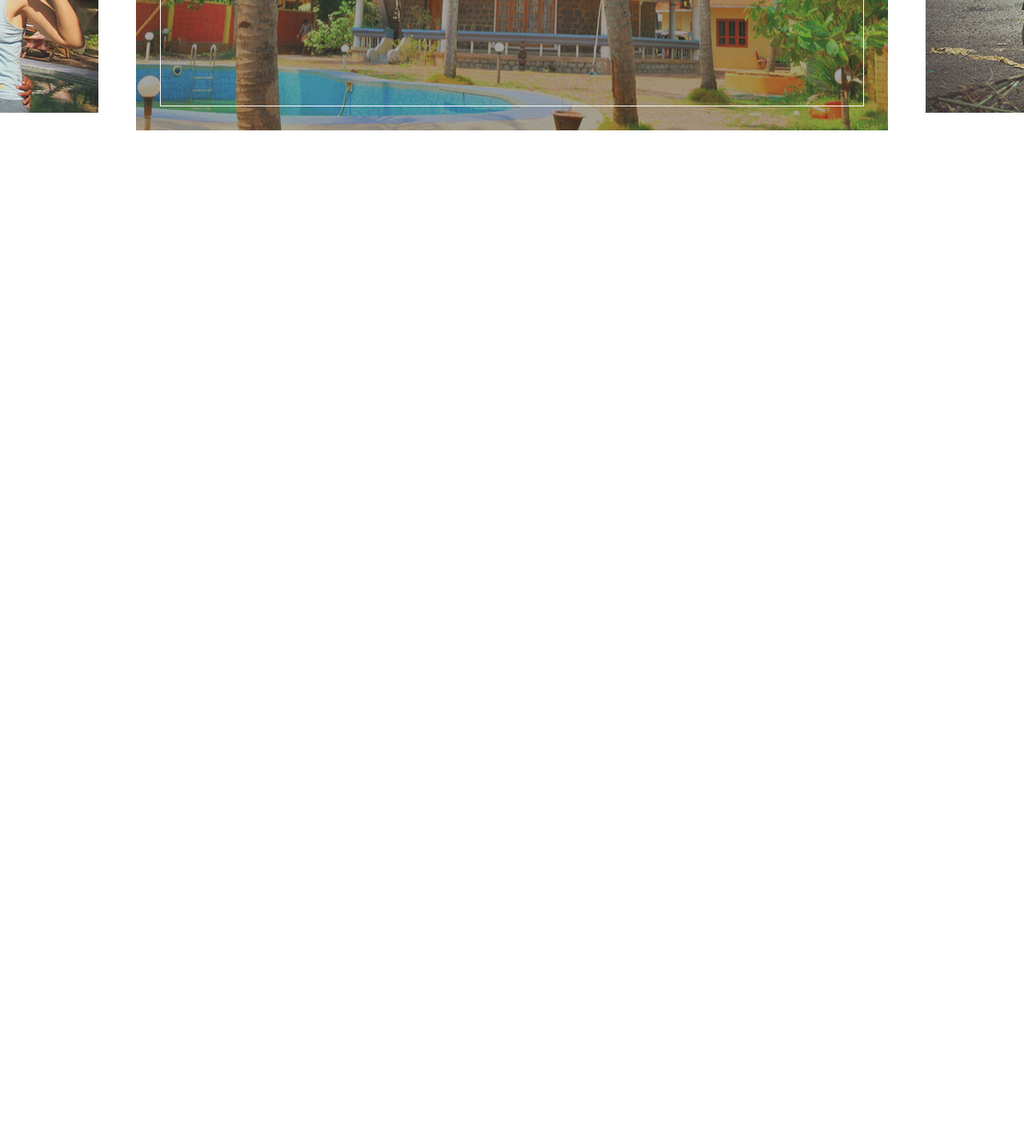
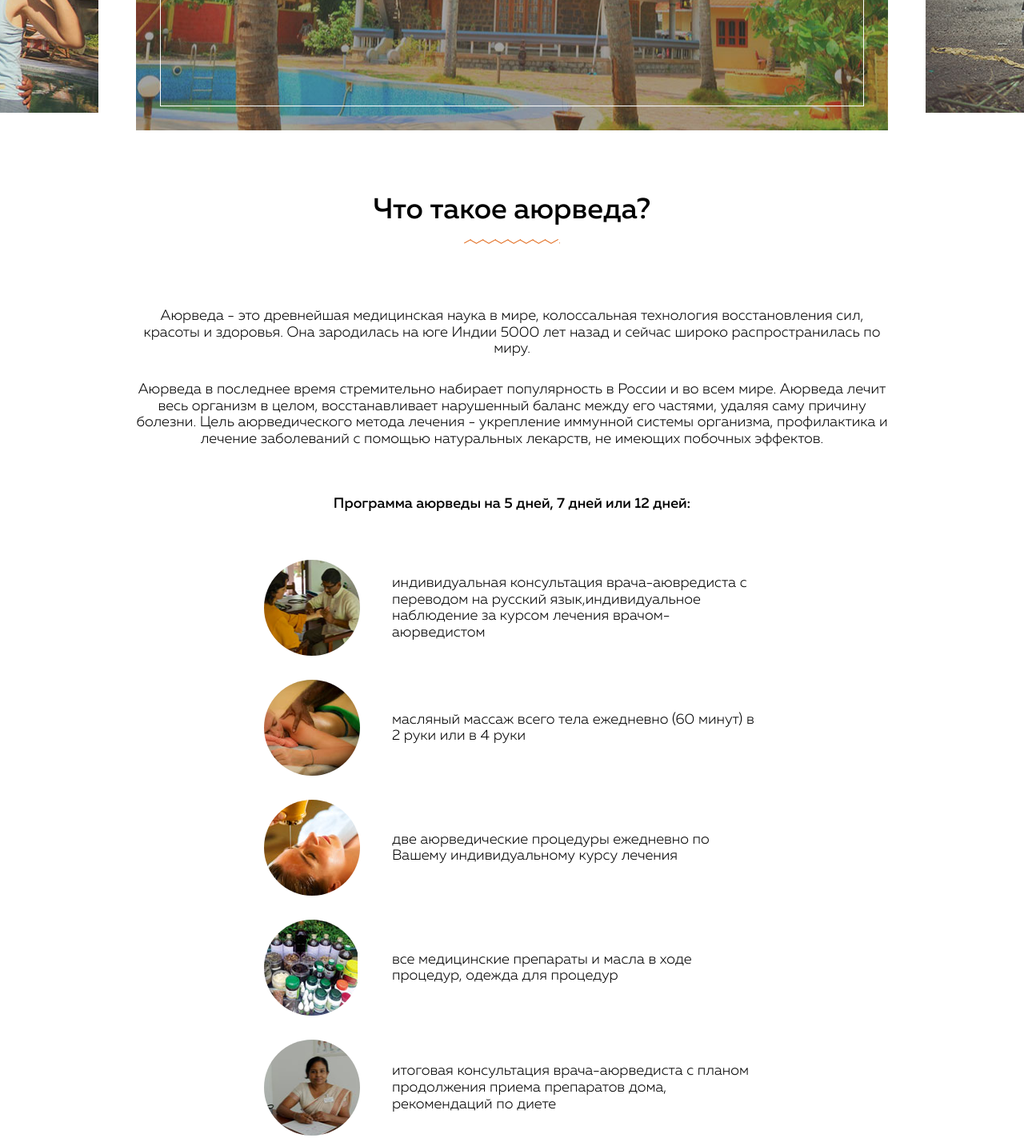
Before and after one commit to MilshynVitalii/suns-home, a website: page index.html in a window 1280 px wide. Shown: the part 4172-5595 px from the top of the page at 80% size. Before the commit the page ends 4335 px from the top, so only its background shows below. Drawn offline with Linux system fonts and the light colour scheme.

Commit message:
What section | responsive

```diff
--- a/index.html
+++ b/index.html
@@ -230,5 +230,72 @@
         </div>
       </div>
     </section>
+
+    <section class="what">
+      <div class="container">
+        <h2 class="section-title what__title">Что такое аюрведа?</h2>
+        <p class="what__details">
+          Аюрведа - это древнейшая медицинская наука в мире, колоссальная
+          технология восстановления сил, красоты и здоровья. Она зародилась на
+          юге Индии 5000 лет назад и сейчас широко распространилась по миру.
+        </p>
+        <p class="what__details">
+          Аюрведа в последнее время стремительно набирает популярность в России
+          и во всем мире. Аюрведа лечит весь организм в целом, восстанавливает
+          нарушенный баланс между его частями, удаляя саму причину болезни. Цель
+          аюрведического метода лечения - укрепление иммунной системы организма,
+          профилактика и лечение заболеваний с помощью натуральных лекарств, не
+          имеющих побочных эффектов.
+        </p>
+        <h4 class="what__subtitle">
+          Программа аюрведы на 5 дней, 7 дней или 12 дней:
+        </h4>
+        <div class="what__item">
+          <div class="what__img">
+            <img src="./img/what/item-1.jpg" alt="" />
+          </div>
+          <p>
+            индивидуальная консультация врача-аювредиста с переводом на русский
+            язык,индивидуальное наблюдение за курсом лечения врачом-аюрведистом
+          </p>
+        </div>
+        <div class="what__item">
+          <div class="what__img">
+            <img src="./img/what/item-2.jpg" alt="" />
+          </div>
+          <p>
+            масляный массаж всего тела ежедневно (60 минут) в 2 руки или в 4
+            руки
+          </p>
+        </div>
+        <div class="what__item">
+          <div class="what__img">
+            <img src="./img/what/item-3.jpg" alt="" />
+          </div>
+          <p>
+            две аюрведические процедуры ежедневно по Вашему индивидуальному
+            курсу лечения
+          </p>
+        </div>
+        <div class="what__item">
+          <div class="what__img">
+            <img src="./img/what/item-4.jpg" alt="" />
+          </div>
+          <p>
+            все медицинские препараты и масла в ходе процедур, одежда для
+            процедур
+          </p>
+        </div>
+        <div class="what__item">
+          <div class="what__img">
+            <img src="./img/what/item-5.jpg" alt="" />
+          </div>
+          <p>
+            итоговая консультация врача-аюрведиста с планом продолжения приема
+            препаратов дома, рекомендаций по диете
+          </p>
+        </div>
+      </div>
+    </section>
   </body>
 </html>
--- a/sass/sections/_journey.scss
+++ b/sass/sections/_journey.scss
@@ -13,26 +13,6 @@
     left: 0;
     background-color: $secondary-color;
     z-index: -1;
-  }
-
-  .journey__content {
-    background: url(../img/journey/journey-bg.jpg) no-repeat center;
-    &::before {
-      background: url(../img/journey/journey-bgL.jpg);
-    }
-    &::after {
-      background: url(../img/journey/journey-bgR.jpg);
-    }
-  }
-
-  .plan__content {
-    background: url(../img/plan/plan-bg.jpg) no-repeat center;
-    &::before {
-      background: url(../img/plan/plan-bgL.jpg);
-    }
-    &::after {
-      background: url(../img/plan/plan-bgR.jpg);
-    }
   }
 
   &__content {
@@ -80,8 +60,29 @@
   }
 }
 
+.journey__content {
+  background: url(../img/journey/journey-bg.jpg) no-repeat center;
+  &::before {
+    background: url(../img/journey/journey-bgL.jpg);
+  }
+  &::after {
+    background: url(../img/journey/journey-bgR.jpg);
+  }
+}
+
+.plan__content {
+  background: url(../img/plan/plan-bg.jpg) no-repeat center;
+  &::before {
+    background: url(../img/plan/plan-bgL.jpg);
+  }
+  &::after {
+    background: url(../img/plan/plan-bgR.jpg);
+  }
+}
+
 @media screen and (max-width: 576px) {
-  .journey {
+  .journey,
+  .plan {
     &__content {
       padding: 10px;
     }
--- /dev/null
+++ b/sass/sections/_what.scss
@@ -0,0 +1,50 @@
+.what {
+  @include light;
+
+  &__title {
+    margin-bottom: 10rem;
+  }
+
+  &__subtitle {
+    margin: 6rem 0;
+    text-align: center;
+  }
+
+  &__details {
+    text-align: center;
+    margin: 30px 0;
+  }
+
+  &__item {
+    display: flex;
+    align-items: center;
+    max-width: 620px;
+    margin: 30px auto;
+  }
+
+  &__img {
+    flex-shrink: 0;
+    width: 120px;
+    height: 120px;
+    border-radius: 50%;
+    overflow: hidden;
+    margin-right: 4rem;
+    img {
+      width: auto;
+      transform: translateX(-25%);
+    }
+  }
+}
+
+@media screen and (max-width: 576px) {
+  .what {
+    &__item {
+      flex-wrap: wrap;
+      max-width: 330px;
+      text-align: center;
+    }
+    &__img {
+      margin: 0 auto 15px;
+    }
+  }
+}
--- a/sass/style.scss
+++ b/sass/style.scss
@@ -8,3 +8,4 @@
 @import "./sections/reasons";
 @import "./sections/journey";
 @import "./sections/schedule";
+@import "./sections/what";
```
Also changed, not shown: css/style.css, img/what/item-1.jpg (added), img/what/item-2.jpg (added), img/what/item-3.jpg (added), img/what/item-4.jpg (added), img/what/item-5.jpg (added).
